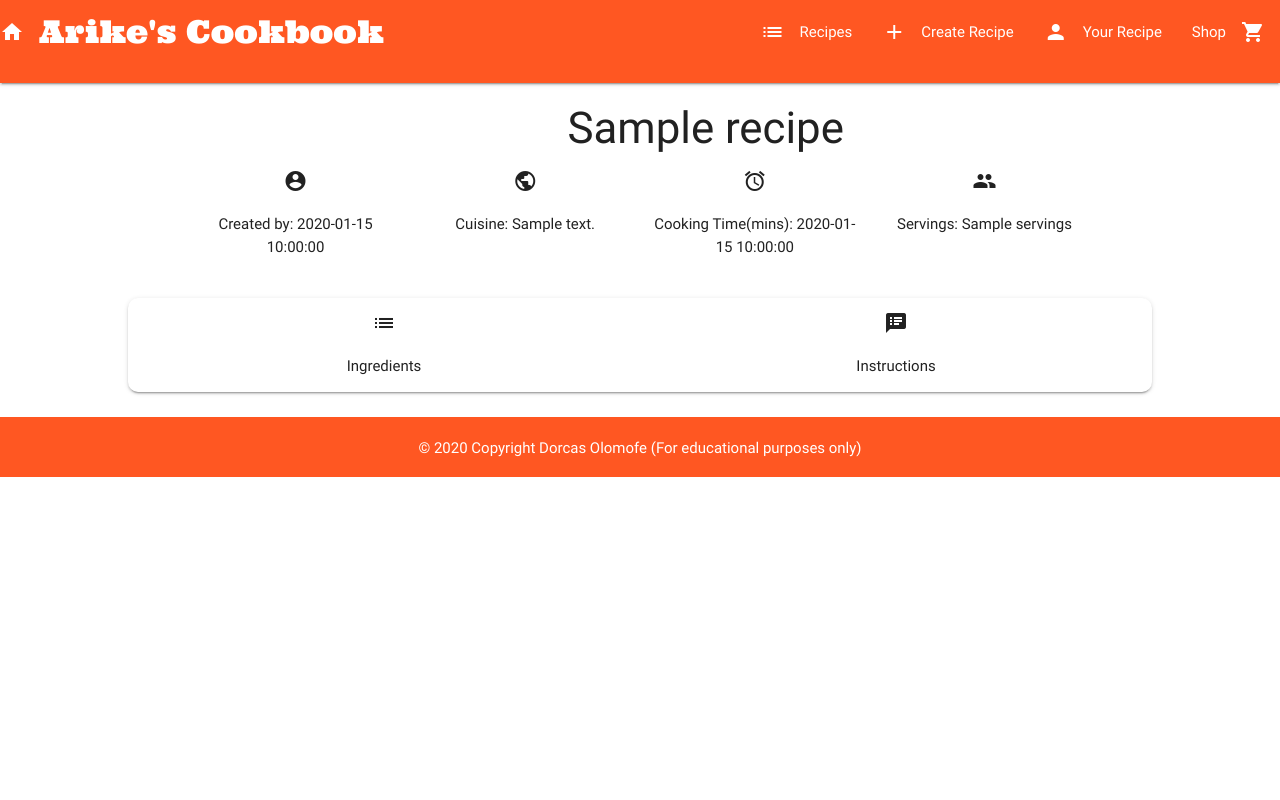
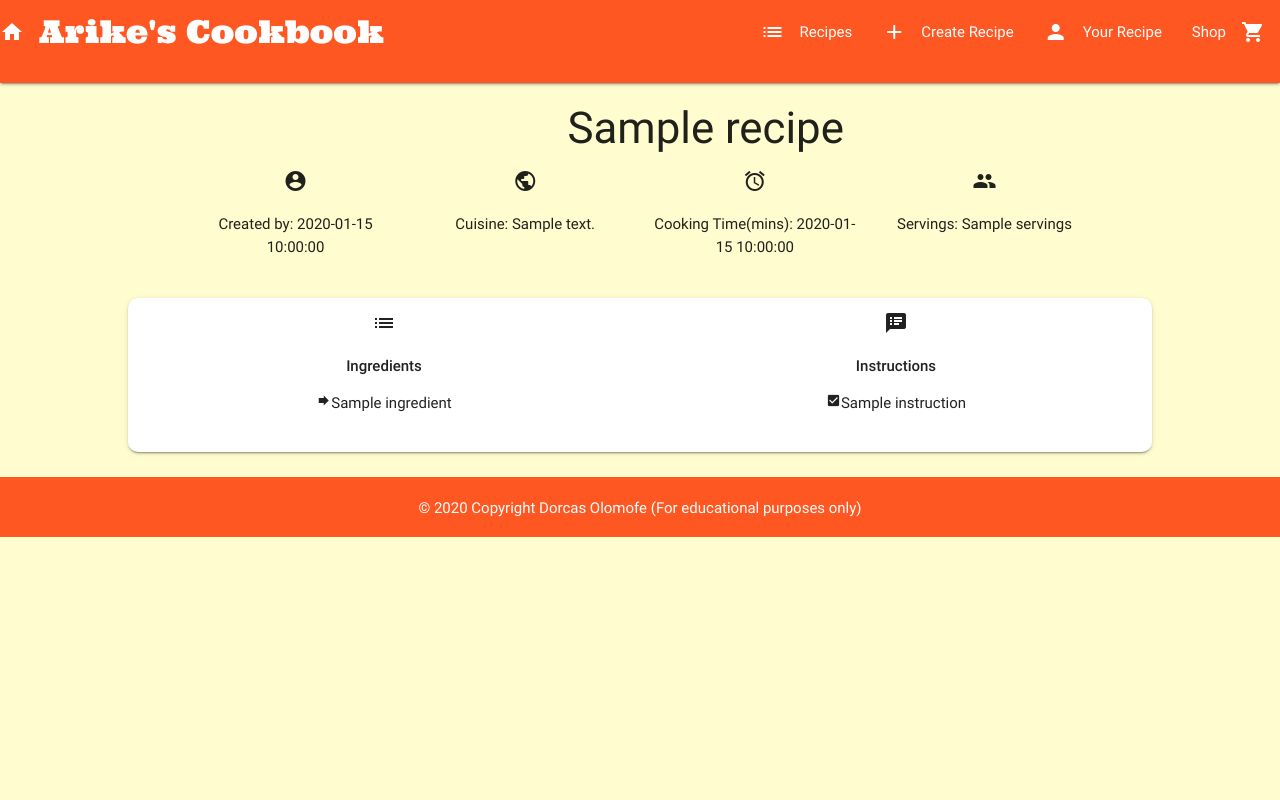
Before and after one commit to Dorcas-Amoo/ms3-project-arikescookbook, a Flask app: template templates/recipeinfo.html in a window 1280 px wide. Run offline with Flask 2, Linux system fonts and the light colour scheme; the template is opened without the code that fills it: most values are stand-ins (such as "Sample title", 1, 10 or a date in 2020); some libraries are stand-ins or nearby versions.

Commit message:
Added details to recipeinfo.html, changed background colors and added speaker_notes to create.html

```diff
--- a/static/css/style.css
+++ b/static/css/style.css
@@ -29,6 +29,7 @@ nav{
 
 .card {
     width: 80%;
+    background-color: #fff;
     border-radius: 5px 40px 5px;
     margin: 0 auto;
     margin-top: 20px;
@@ -37,6 +38,7 @@ nav{
 
 #info-card {
     width: 80%;
+    background-color: #fff;
     border-radius: 10px 10px 10px;
     margin: 0 auto;
     margin-top: 5px;
@@ -53,7 +55,7 @@ nav{
 }
 
 body {
-    background-color: #fff;
+    background-color: #fffdd0;
     display: flex;
     min-height: 100vh;
     flex-direction: column;
--- a/templates/create.html
+++ b/templates/create.html
@@ -58,7 +58,7 @@
 
             <div class="list-item left-align">
                 <div class="instructions input-field col s12 valign-wrapper">
-                    <i class="material-icons prefix">list</i>
+                    <i class="material-icons prefix">speaker_notes</i>
                     <input id="instructions" name="instructions" type="text" class="validate" required/>
                     <label for="instructions">Instructions</label>
                 </div>
--- a/templates/recipeinfo.html
+++ b/templates/recipeinfo.html
@@ -29,12 +29,26 @@
 <div class="card row" id="info-card">
     <div class="col s12 m6 center-align">
         <h5><span><i class="material-icons">list</i></span></h5>
-        <p>Ingredients</p>
+        <p><strong>Ingredients</strong></p>
+        {% if recipe.ingredients|length >0 %}
+            <ul>
+                {% for ingredient in recipe.ingredients %}
+                <li><i class="tiny material-icons">forward</i>{{ ingredient }}</li><br />
+                {% endfor %}
+            </ul>
+        {% endif %}
     </div>
 
     <div class="col s12 m6 center-align">
         <h5><span><i class="material-icons">speaker_notes</i></span></h5>
-        <p>Instructions</p>
+        <p><strong>Instructions</strong></p>
+        {% if recipe.instructions|length >0 %}
+            <ul>
+                {% for instruction in recipe.instructions %}
+                <li><i class="tiny material-icons">check_box</i>{{ instruction }}</li><br />
+                {% endfor %}
+            </ul>
+        {% endif %}
     </div>
 </div>
 
```
